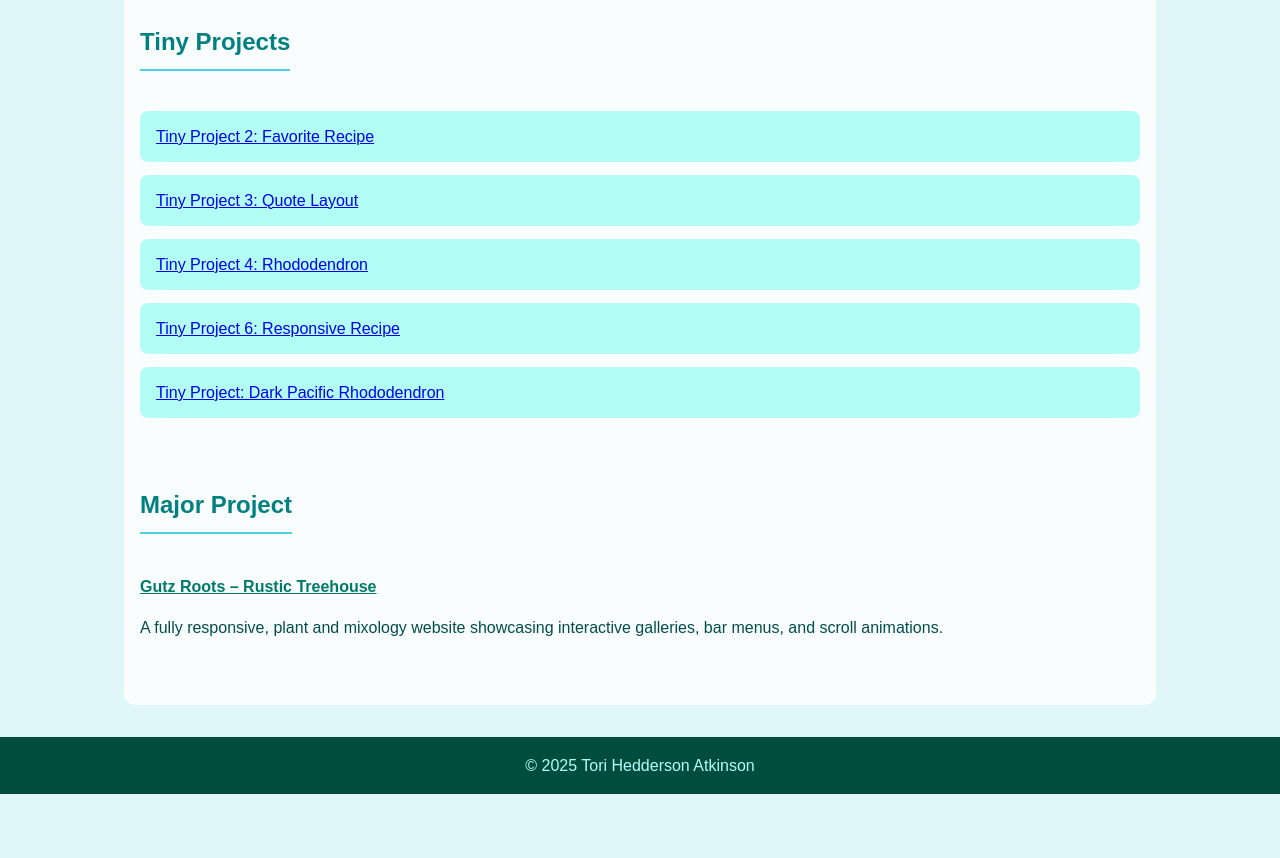
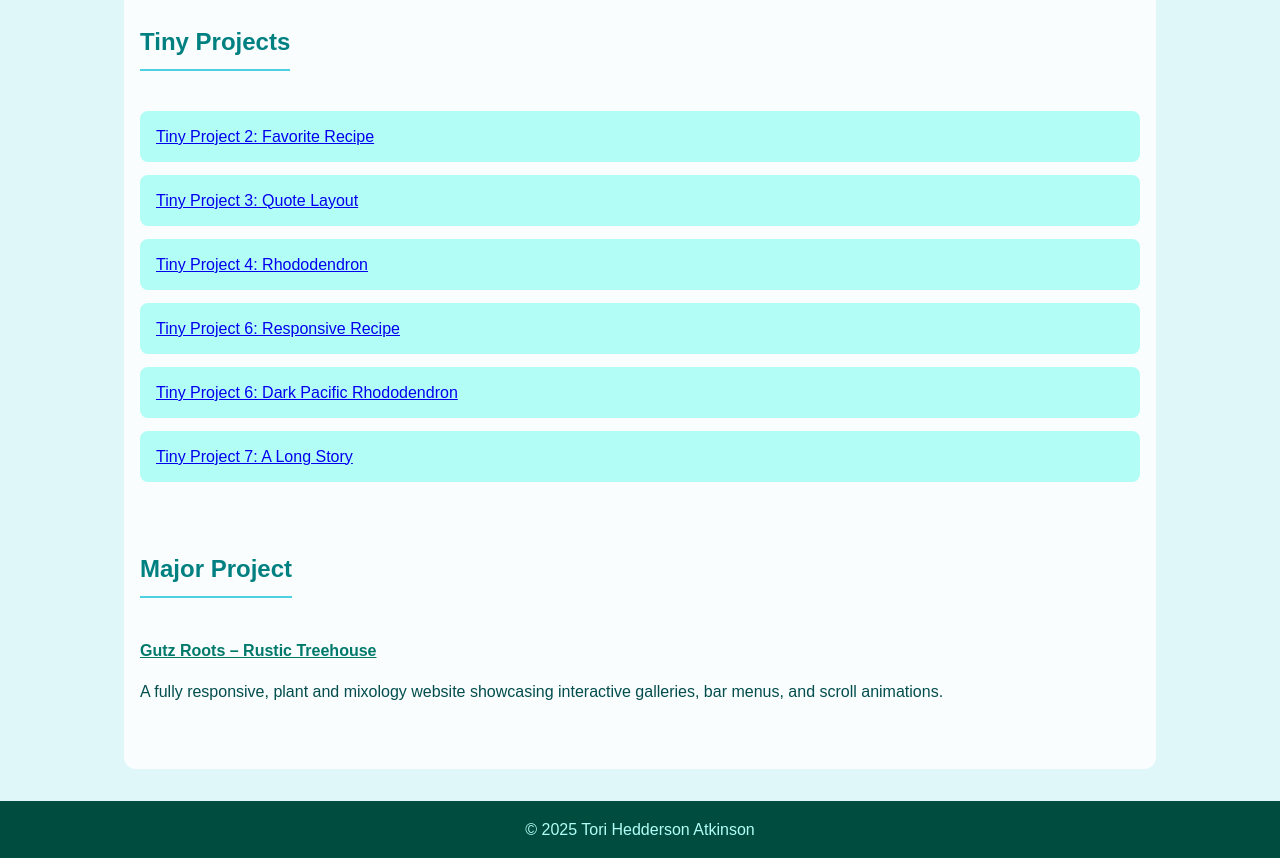
Before and after one commit to toriheddersonatkinson/toriheddersonatkinson.github.io, a plain HTML site: page index.html in a window 1280 px wide. Shown: the part 775-1633 px from the top of the page. Before the commit the page ends 1569 px from the top, so only its background shows below. Drawn offline with nearby package versions, Linux system fonts and the light colour scheme.

Commit message:
home page

```diff
--- a/index.html
+++ b/index.html
@@ -157,7 +157,8 @@
         <li><a href="https://toriheddersonatkinson.github.io/anni-albers/index2.html" target="_blank">Tiny Project 3: Quote Layout</a></li>
         <li><a href="https://toriheddersonatkinson.github.io/rhododendron/index.html" target="_blank">Tiny Project 4: Rhododendron</a></li>
         <li><a href="https://toriheddersonatkinson.github.io/responsive-recipe/index.html" target="_blank">Tiny Project 6: Responsive Recipe</a></li>
-        <li><a href="https://toriheddersonatkinson.github.io/dark-flower/index.html" target="_blank">Tiny Project: Dark Pacific Rhododendron</a></li>
+        <li><a href="https://toriheddersonatkinson.github.io/dark-flower/index.html" target="_blank">Tiny Project 6: Dark Pacific Rhododendron</a></li>
+        <li><a href="https://toriheddersonatkinson.github.io/A-Long-Story/index.html" target="_blank"> Tiny Project 7: A Long Story</a></li>
       </ul>
     </section>
 
```
